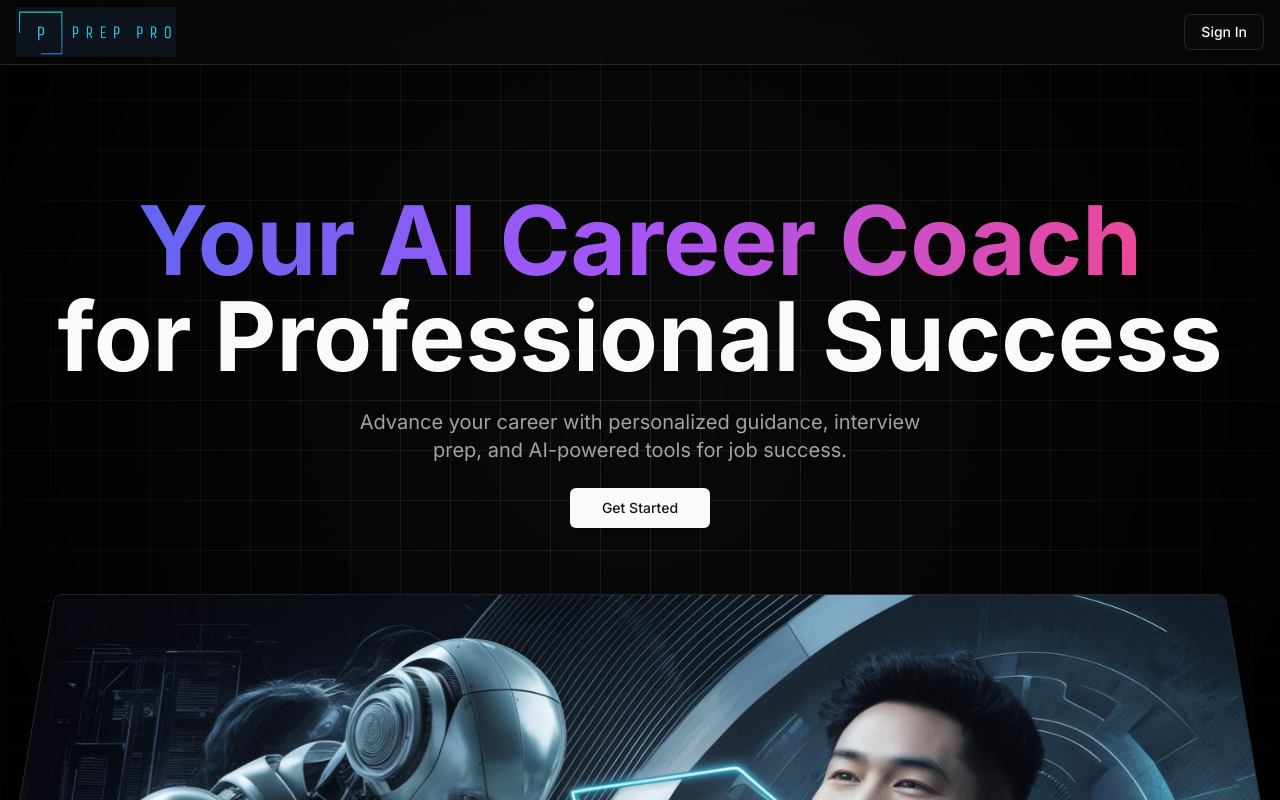
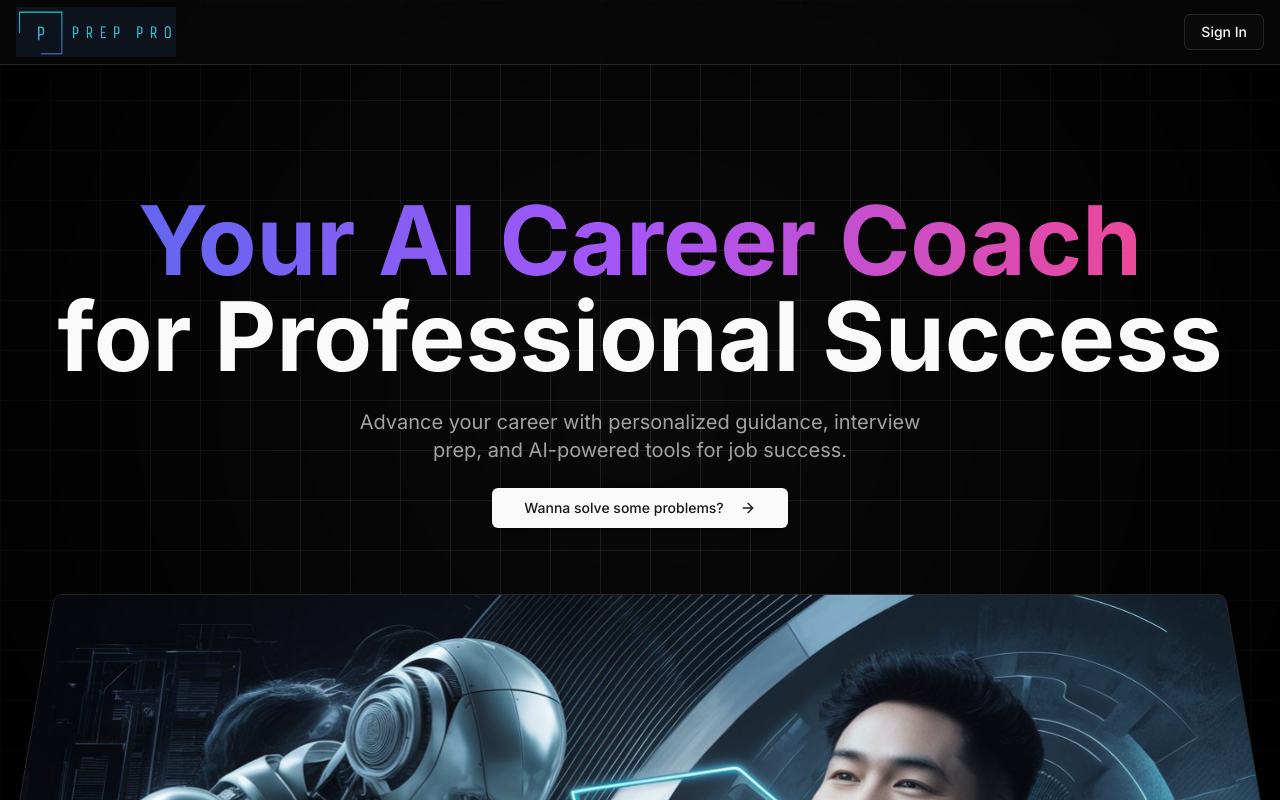
Before and after one commit to shivamrajpoot7070/ai-career-coach, a Next.js app: page / in a window 1280 px wide. Shown: the top 800 px of the page. Built offline with nearby package versions, Linux system fonts and the light colour scheme; no server answers.

Commit message:
edited routes

```diff
--- a/app/(main)/interview/_components/quiz.jsx
+++ b/app/(main)/interview/_components/quiz.jsx
@@ -58,7 +58,7 @@ export default function Quiz() {
   ---------------------------- */
   if (!quizStarted && !quizData) {
     return (
-      <Card className="mx-2 max-w-xl mx-auto">
+      <Card className="max-2 max-w-xl mx-auto">
         <CardHeader>
           <CardTitle>Start Practice Quiz</CardTitle>
         </CardHeader>
--- a/components/hero.jsx
+++ b/components/hero.jsx
@@ -4,6 +4,7 @@ import React, { useEffect, useRef } from "react";
 import Image from "next/image";
 import { Button } from "@/components/ui/button";
 import Link from "next/link";
+import { ArrowRight } from "lucide-react";
 
 const HeroSection = () => {
   const imageRef = useRef(null);
@@ -47,9 +48,9 @@ const HeroSection = () => {
         </div>
 
         <div className="flex justify-center space-x-4">
-          <Link href="/dashboard">
-            <Button size="lg" className="px-8">
-              Get Started
+          <Link href="/prep">
+            <Button size="lg" className="px-8 hover:scale-105 transition-transform">
+              Wanna solve some problems? <span className="ml-2"><ArrowRight /></span>
             </Button>
           </Link>
         </div>
```
